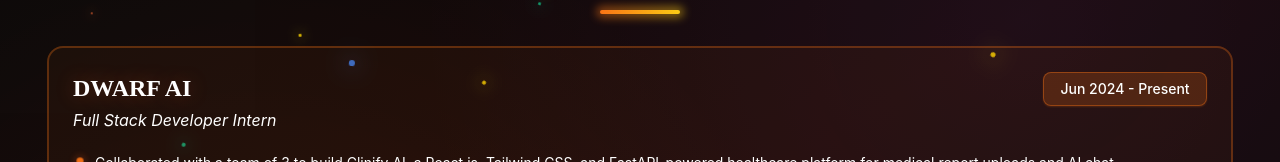
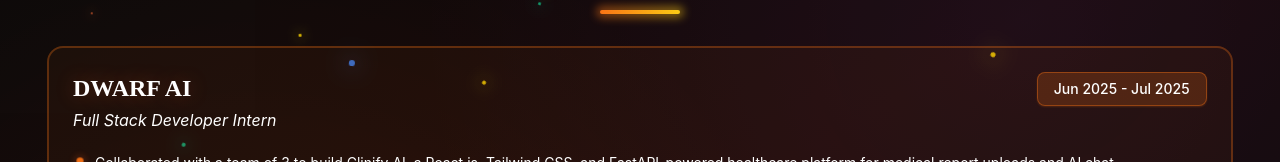
Before and after one commit to AkshatGarg952/My-Portfolio, a React (Vite) app: page /experience in a window 1280 px wide. Shown: the part 142-304 px from the top of the page. Built offline with nearby package versions, Linux system fonts and the light colour scheme.

Commit message:
Update duration for DWARF AI internship

```diff
--- a/src/pages/Experience.jsx
+++ b/src/pages/Experience.jsx
@@ -7,7 +7,7 @@
   {
     company: "DWARF AI",
     role: "Full Stack Developer Intern",
-    duration: "Jun 2024 - Present",
+    duration: "Jun 2025 - Jul 2025",
     achievements: [
       "Collaborated with a team of 3 to build Clinify AI, a React.js, Tailwind CSS, and FastAPI-powered healthcare platform for medical report uploads and AI chat",
       "Designed a modular chatbot interface with 5 reusable React components, enabling PDF chat summaries that cut report creation time by 30%, enhancing clinician productivity",
```
